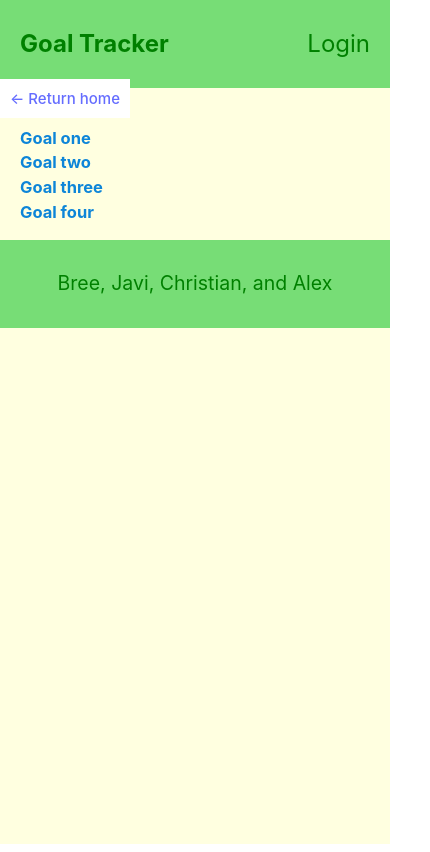
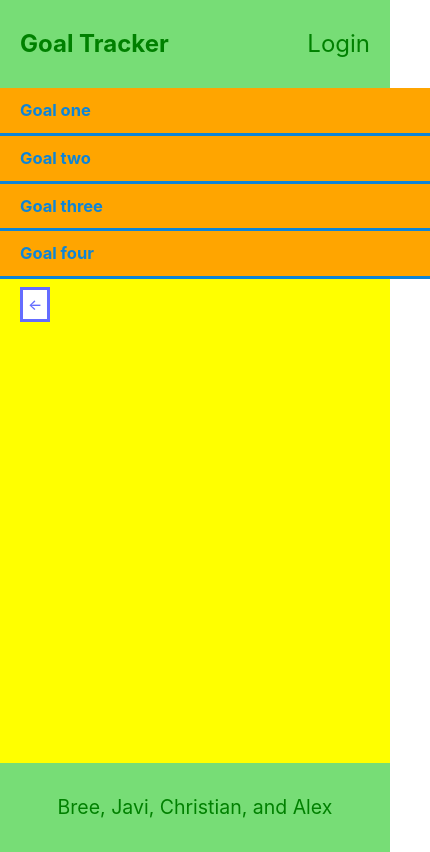
Before and after one commit to BreePrimmer/Goal-Tracker, a React (Vite) app in the folder client/: page /Category in a window 390 px wide. Shown: the whole page, 430 px wide, since content can reach past the window. Built offline with nearby package versions, Linux system fonts and the light colour scheme.

Commit message:
finished basic css for category view page

```diff
--- a/client/src/components/CreateGoal.jsx
+++ b/client/src/components/CreateGoal.jsx
@@ -23,19 +23,8 @@ export default function CreateGoal() {
       <span id="new-goal">Make a new goal</span>
       <form className="new-goal-cont" onSubmit={goalFormHandler}>
         <div className="goal-spacing">
-          <label className="form-title" htmlFor="newGoalCategory">
+          <label className="form-title" htmlFor="newGoalName">
             Name:
-          </label>
-          <input
-            className="form-input"
-            type="text"
-            name="newGoalCategory"
-            id="goalName"
-          />
-        </div>
-        <div className="goal-spacing">
-          <label className="form-title" htmlFor="newGoalName">
-            Goal name:
           </label>
           <input
             className="form-input"
@@ -47,6 +36,7 @@ export default function CreateGoal() {
               setGoalName(e.target.value);
             }}
           />
+        <div className="goal-spacing">
           <label className="form-title" htmlFor="newGoalCategory">
             Category:
           </label>
@@ -60,6 +50,7 @@ export default function CreateGoal() {
               setCategory(e.target.value);
             }}
           />
+        </div>
         </div>
         <div className="goal-spacing" id="desc-cont">
           <label className="form-title" htmlFor="newGoalDesc">
--- a/client/src/index.css
+++ b/client/src/index.css
@@ -161,7 +161,7 @@ button:focus-visible {
   }
   #desc {
     margin-top: 15px;
-    margin-left: 10px;
+    margin-left: 20px;
     height: 50px;
     width: 70%;
   }
@@ -212,7 +212,7 @@ button:focus-visible {
   /* goal view page styling */
   /* /goal */
   .goal-desc {
-    padding: 0px20px;
+    padding: 0px 20px;
   }
   #goal-cat {
     padding-left: 20px;
@@ -232,11 +232,30 @@ button:focus-visible {
   /* /category */
   #goal-list {
     padding-left: 0px;
+    margin-top: 0px;
+  }
+  #goal-name {
+    /* margin-bottom: 10px; */
+    margin-left: 0px;
+    padding: 10px 20px;
+    background-color: orange;
+    border-bottom-style: solid;
+    width: 100%;
+
   }
   #rtn-btn {
     background-color: white;
-    padding: 10px;
-    margin-top: 10px;
+    height: 15px;
+    padding: 5px;
+    margin-left: 20px;
+    border-style: solid;
+    align-content: center;
+
+  }
+  #goal-list-cont {
+    padding-top: 0px;
+    background-color: yellow;
+    height: 80vh;
   }
 
   /* footer styling */
--- a/client/src/pages/CategoryView.jsx
+++ b/client/src/pages/CategoryView.jsx
@@ -3,14 +3,14 @@ import { Link, useParams } from "react-router-dom";
 export default function GoalView() {
   let { id } = useParams();
   return (
-    <div className=''>
-      <Link id='rtn-btn' to={"/"}>&lt;- Return home</Link>
+    <div id='goal-list-cont'>
       <ul id='goal-list'>
-        <li className='form-title'>Goal one</li>
-        <li className='form-title'>Goal two</li>
-        <li className='form-title'>Goal three</li>
-        <li className='form-title'>Goal four</li>
+        <li className='form-title' id="goal-name">Goal one</li>
+        <li className='form-title' id="goal-name">Goal two</li>
+        <li className='form-title' id="goal-name">Goal three</li>
+        <li className='form-title' id="goal-name">Goal four</li>
       </ul>
+      <Link id='rtn-btn' to={"/"}>&lt;-</Link>
     </div>
   );
 }
```
